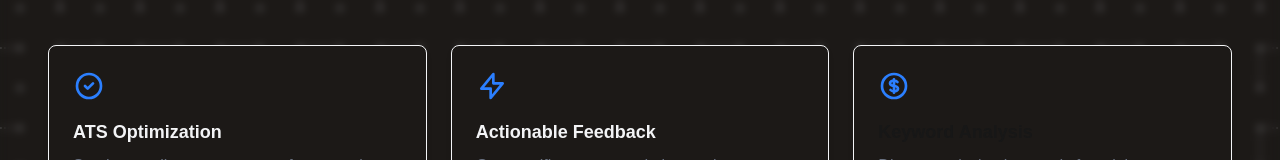
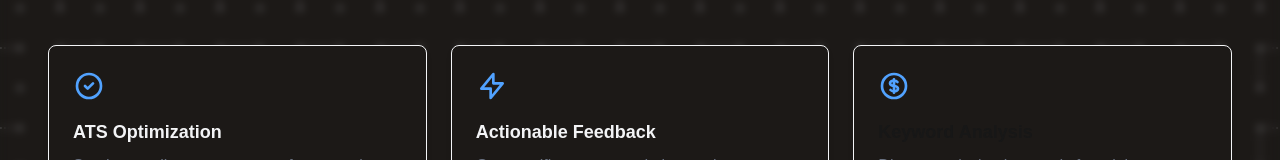
Before and after one commit to kadelcode/resume-analyzer, a Next.js app: page / in a window 1280 px wide. Shown: the part 292-452 px from the top of the page. Built offline with nearby package versions, Linux system fonts and the light colour scheme.

Commit message:
Modify icons color

```diff
--- a/src/components/ValueProposition.tsx
+++ b/src/components/ValueProposition.tsx
@@ -2,7 +2,7 @@
     return (
         <div className="grid md:grid-cols-3 gap-6 mb-12 mx-6 md:mx-12">
           <div className="bg-stone-900 p-6 rounded-lg shadow-md border border-gray-100">
-            <div className="text-blue-500 mb-4">
+            <div className="text-blue-400 mb-4">
               <svg className="w-8 h-8" fill="none" stroke="currentColor" viewBox="0 0 24 24">
                 <path strokeLinecap="round" strokeLinejoin="round" strokeWidth="2" d="M9 12l2 2 4-4m6 2a9 9 0 11-18 0 9 9 0 0118 0z" />
               </svg>
@@ -15,7 +15,7 @@
           </div>
 
           <div className="bg-stone-900 p-6 rounded-lg shadow-md border border-gray-100">
-            <div className="text-blue-500 mb-4">
+            <div className="text-blue-400 mb-4">
               <svg className="w-8 h-8" fill="none" stroke="currentColor" viewBox="0 0 24 24">
                 <path strokeLinecap="round" strokeLinejoin="round" strokeWidth="2" d="M13 10V3L4 14h7v7l9-11h-7z" />
               </svg>
@@ -28,7 +28,7 @@
           </div>
 
           <div className="bg-stone-900 p-6 rounded-lg shadow-md border border-gray-100">
-            <div className="text-blue-500 mb-4">
+            <div className="text-blue-400 mb-4">
               <svg className="w-8 h-8" fill="none" stroke="currentColor" viewBox="0 0 24 24">
                 <path strokeLinecap="round" strokeLinejoin="round" strokeWidth="2" d="M12 8c-1.657 0-3 .895-3 2s1.343 2 3 2 3 .895 3 2-1.343 2-3 2m0-8c1.11 0 2.08.402 2.599 1M12 8V7m0 1v8m0 0v1m0-1c-1.11 0-2.08-.402-2.599-1M21 12a9 9 0 11-18 0 9 9 0 0118 0z" />
               </svg>
```
